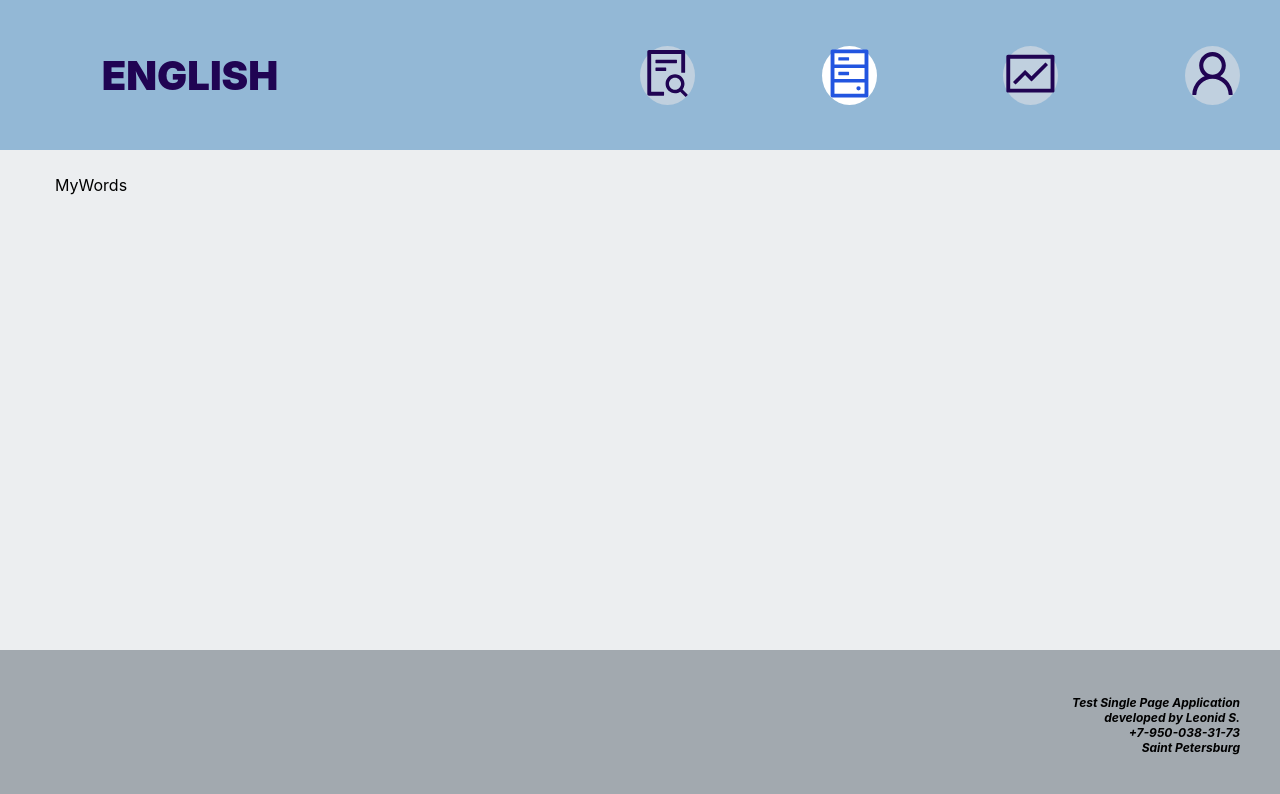
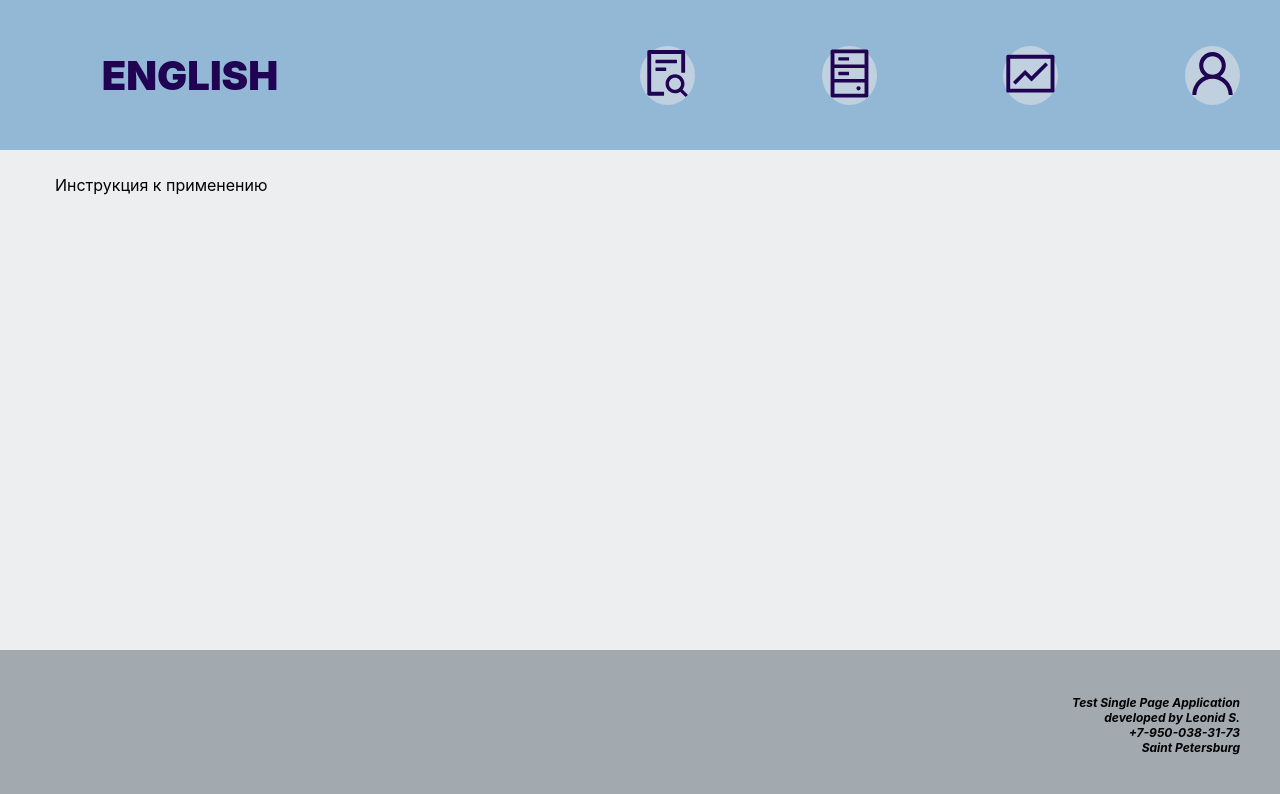
Before and after one commit to AlexCole999/first-project-eng, a React (Create React App) app: page /mywords in a window 1280 px wide. Shown: the top 794 px of the page. Built offline with nearby package versions, Linux system fonts and the light colour scheme.

Commit message:
fixed pathes in Navbar and Dashboard

```diff
--- a/src/components/App/Dashboard/Dashboard.jsx
+++ b/src/components/App/Dashboard/Dashboard.jsx
@@ -14,13 +14,13 @@ export default function Dashboard(props) {
           <Routes>
             <Route path='*' element={<div>Инструкция к применению</div>}>
             </Route>
-            <Route exact path="/addword" element={<AddWord firebase={props.firebase} />}>
+            <Route exact path="/first-project-eng/addword" element={<AddWord firebase={props.firebase} />}>
             </Route>
-            <Route exact path="/mywords" element={<MyWords />}>
+            <Route exact path="/first-project-eng/mywords" element={<MyWords />}>
             </Route>
-            <Route exact path="/progress" element={<Progress />}>
+            <Route exact path="/first-project-eng/progress" element={<Progress />}>
             </Route>
-            <Route exact path="/profile" element={<Profile />}>
+            <Route exact path="/first-project-eng/profile" element={<Profile />}>
             </Route>
           </Routes>
         </div>
--- a/src/components/App/Navbar/Navbar.jsx
+++ b/src/components/App/Navbar/Navbar.jsx
@@ -12,7 +12,7 @@ export default function Navbar() {
       <div className="Navbar">
         <div className="Logo">
           <div className="Logo-word">
-            <NavLink to={"/"}>ENGLISH</NavLink>
+            <NavLink to={"/first-project-eng/"}>ENGLISH</NavLink>
           </div>
         </div>
         <Routes>
@@ -20,46 +20,46 @@ export default function Navbar() {
 
             exact path="*"
             element={<div className="Navbar-right">
-              <NavLink to={"/addword"} className="Navbar-right-elem" title="Искать слова"><AiOutlineFileSearch style={{ width: "55px", height: "55px" }} /></NavLink>
-              <NavLink to={"/mywords"} className="Navbar-right-elem" title="Добавленные слова"><AiOutlineHdd style={{ width: "55px", height: "55px" }} /></NavLink>
-              <NavLink to={"/progress"} className="Navbar-right-elem" title="Учить (Мой прогресс)"><AiOutlineFund style={{ width: "55px", height: "55px" }} /></NavLink>
-              <NavLink to={"/profile"} className="Navbar-right-elem" title="Настройки (Профиль)"><AiOutlineUser style={{ width: "55px", height: "55px" }} /></NavLink>
+              <NavLink to={"/first-project-eng/addword"} className="Navbar-right-elem" title="Искать слова"><AiOutlineFileSearch style={{ width: "55px", height: "55px" }} /></NavLink>
+              <NavLink to={"/first-project-eng/mywords"} className="Navbar-right-elem" title="Добавленные слова"><AiOutlineHdd style={{ width: "55px", height: "55px" }} /></NavLink>
+              <NavLink to={"/first-project-eng/progress"} className="Navbar-right-elem" title="Учить (Мой прогресс)"><AiOutlineFund style={{ width: "55px", height: "55px" }} /></NavLink>
+              <NavLink to={"/first-project-eng/profile"} className="Navbar-right-elem" title="Настройки (Профиль)"><AiOutlineUser style={{ width: "55px", height: "55px" }} /></NavLink>
             </div>}>
           </Route>
           <Route
-            exact path="/addword"
+            exact path="/first-project-eng/addword"
             element={<div className="Navbar-right">
-              <NavLink to={"/addword"} style={{ backgroundColor: "white", color: "rgb(34, 85, 224)" }} className="Navbar-right-elem" title="Искать слова"><AiOutlineFileSearch style={{ width: "55px", height: "55px" }} /></NavLink>
-              <NavLink to={"/mywords"} className="Navbar-right-elem" title="Добавленные слова"><AiOutlineHdd style={{ width: "55px", height: "55px" }} /></NavLink>
-              <NavLink to={"/progress"} className="Navbar-right-elem" title="Учить (Мой прогресс)"><AiOutlineFund style={{ width: "55px", height: "55px" }} /></NavLink>
-              <NavLink to={"/profile"} className="Navbar-right-elem" title="Настройки (Профиль)"><AiOutlineUser style={{ width: "55px", height: "55px" }} /></NavLink>
+              <NavLink to={"/first-project-eng/addword"} style={{ backgroundColor: "white", color: "rgb(34, 85, 224)" }} className="Navbar-right-elem" title="Искать слова"><AiOutlineFileSearch style={{ width: "55px", height: "55px" }} /></NavLink>
+              <NavLink to={"/first-project-eng/mywords"} className="Navbar-right-elem" title="Добавленные слова"><AiOutlineHdd style={{ width: "55px", height: "55px" }} /></NavLink>
+              <NavLink to={"/first-project-eng/progress"} className="Navbar-right-elem" title="Учить (Мой прогресс)"><AiOutlineFund style={{ width: "55px", height: "55px" }} /></NavLink>
+              <NavLink to={"/first-project-eng/profile"} className="Navbar-right-elem" title="Настройки (Профиль)"><AiOutlineUser style={{ width: "55px", height: "55px" }} /></NavLink>
             </div>}>
           </Route>
           <Route
-            exact path="/mywords"
+            exact path="/first-project-eng/mywords"
             element={<div className="Navbar-right">
-              <NavLink to={"/addword"} className="Navbar-right-elem" title="Искать слова"><AiOutlineFileSearch style={{ width: "55px", height: "55px" }} /></NavLink>
-              <NavLink to={"/mywords"} style={{ backgroundColor: "white", color: "rgb(34, 85, 224)" }} className="Navbar-right-elem" title="Добавленные слова"><AiOutlineHdd style={{ width: "55px", height: "55px" }} /></NavLink>
-              <NavLink to={"/progress"} className="Navbar-right-elem" title="Учить (Мой прогресс)"><AiOutlineFund style={{ width: "55px", height: "55px" }} /></NavLink>
-              <NavLink to={"/profile"} className="Navbar-right-elem" title="Настройки (Профиль)"><AiOutlineUser style={{ width: "55px", height: "55px" }} /></NavLink>
+              <NavLink to={"/first-project-eng/addword"} className="Navbar-right-elem" title="Искать слова"><AiOutlineFileSearch style={{ width: "55px", height: "55px" }} /></NavLink>
+              <NavLink to={"/first-project-eng/mywords"} style={{ backgroundColor: "white", color: "rgb(34, 85, 224)" }} className="Navbar-right-elem" title="Добавленные слова"><AiOutlineHdd style={{ width: "55px", height: "55px" }} /></NavLink>
+              <NavLink to={"/first-project-eng/progress"} className="Navbar-right-elem" title="Учить (Мой прогресс)"><AiOutlineFund style={{ width: "55px", height: "55px" }} /></NavLink>
+              <NavLink to={"/first-project-eng/profile"} className="Navbar-right-elem" title="Настройки (Профиль)"><AiOutlineUser style={{ width: "55px", height: "55px" }} /></NavLink>
             </div>}>
           </Route>
           <Route
-            exact path="/progress"
+            exact path="/first-project-eng/progress"
             element={<div className="Navbar-right">
-              <NavLink to={"/addword"} className="Navbar-right-elem" title="Искать слова"><AiOutlineFileSearch style={{ width: "55px", height: "55px" }} /></NavLink>
-              <NavLink to={"/mywords"} className="Navbar-right-elem" title="Добавленные слова"><AiOutlineHdd style={{ width: "55px", height: "55px" }} /></NavLink>
-              <NavLink to={"/progress"} style={{ backgroundColor: "white", color: "rgb(34, 85, 224)" }} className="Navbar-right-elem" title="Учить (Мой прогресс)"><AiOutlineFund style={{ width: "55px", height: "55px" }} /></NavLink>
-              <NavLink to={"/profile"} className="Navbar-right-elem" title="Настройки (Профиль)"><AiOutlineUser style={{ width: "55px", height: "55px" }} /></NavLink>
+              <NavLink to={"/first-project-eng/addword"} className="Navbar-right-elem" title="Искать слова"><AiOutlineFileSearch style={{ width: "55px", height: "55px" }} /></NavLink>
+              <NavLink to={"/first-project-eng/mywords"} className="Navbar-right-elem" title="Добавленные слова"><AiOutlineHdd style={{ width: "55px", height: "55px" }} /></NavLink>
+              <NavLink to={"/first-project-eng/progress"} style={{ backgroundColor: "white", color: "rgb(34, 85, 224)" }} className="Navbar-right-elem" title="Учить (Мой прогресс)"><AiOutlineFund style={{ width: "55px", height: "55px" }} /></NavLink>
+              <NavLink to={"/first-project-eng/profile"} className="Navbar-right-elem" title="Настройки (Профиль)"><AiOutlineUser style={{ width: "55px", height: "55px" }} /></NavLink>
             </div>}>
           </Route>
           <Route
-            exact path="/profile"
+            exact path="/first-project-eng/profile"
             element={<div className="Navbar-right">
-              <NavLink to={"/addword"} className="Navbar-right-elem" title="Искать слова"><AiOutlineFileSearch style={{ width: "55px", height: "55px" }} /></NavLink>
-              <NavLink to={"/mywords"} className="Navbar-right-elem" title="Добавленные слова"><AiOutlineHdd style={{ width: "55px", height: "55px" }} /></NavLink>
-              <NavLink to={"/progress"} className="Navbar-right-elem" title="Учить (Мой прогресс)"><AiOutlineFund style={{ width: "55px", height: "55px" }} /></NavLink>
-              <NavLink to={"/profile"} style={{ backgroundColor: "white", color: "rgb(34, 85, 224)" }} className="Navbar-right-elem" title="Настройки (Профиль)"><AiOutlineUser style={{ width: "55px", height: "55px" }} /></NavLink>
+              <NavLink to={"/first-project-eng/addword"} className="Navbar-right-elem" title="Искать слова"><AiOutlineFileSearch style={{ width: "55px", height: "55px" }} /></NavLink>
+              <NavLink to={"/first-project-eng/mywords"} className="Navbar-right-elem" title="Добавленные слова"><AiOutlineHdd style={{ width: "55px", height: "55px" }} /></NavLink>
+              <NavLink to={"/first-project-eng/progress"} className="Navbar-right-elem" title="Учить (Мой прогресс)"><AiOutlineFund style={{ width: "55px", height: "55px" }} /></NavLink>
+              <NavLink to={"/first-project-eng/profile"} style={{ backgroundColor: "white", color: "rgb(34, 85, 224)" }} className="Navbar-right-elem" title="Настройки (Профиль)"><AiOutlineUser style={{ width: "55px", height: "55px" }} /></NavLink>
             </div>}>
           </Route>
         </Routes>
```
